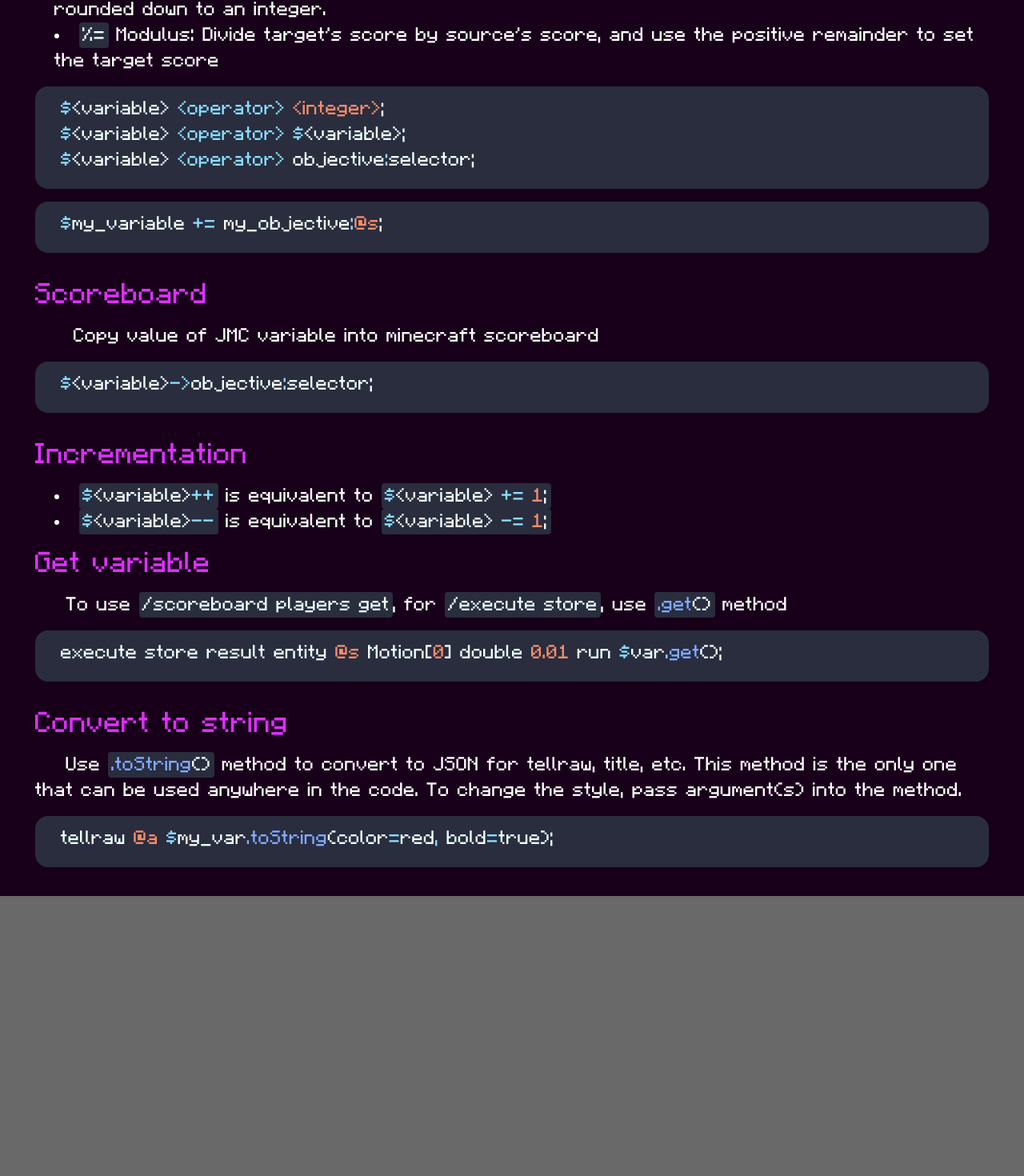
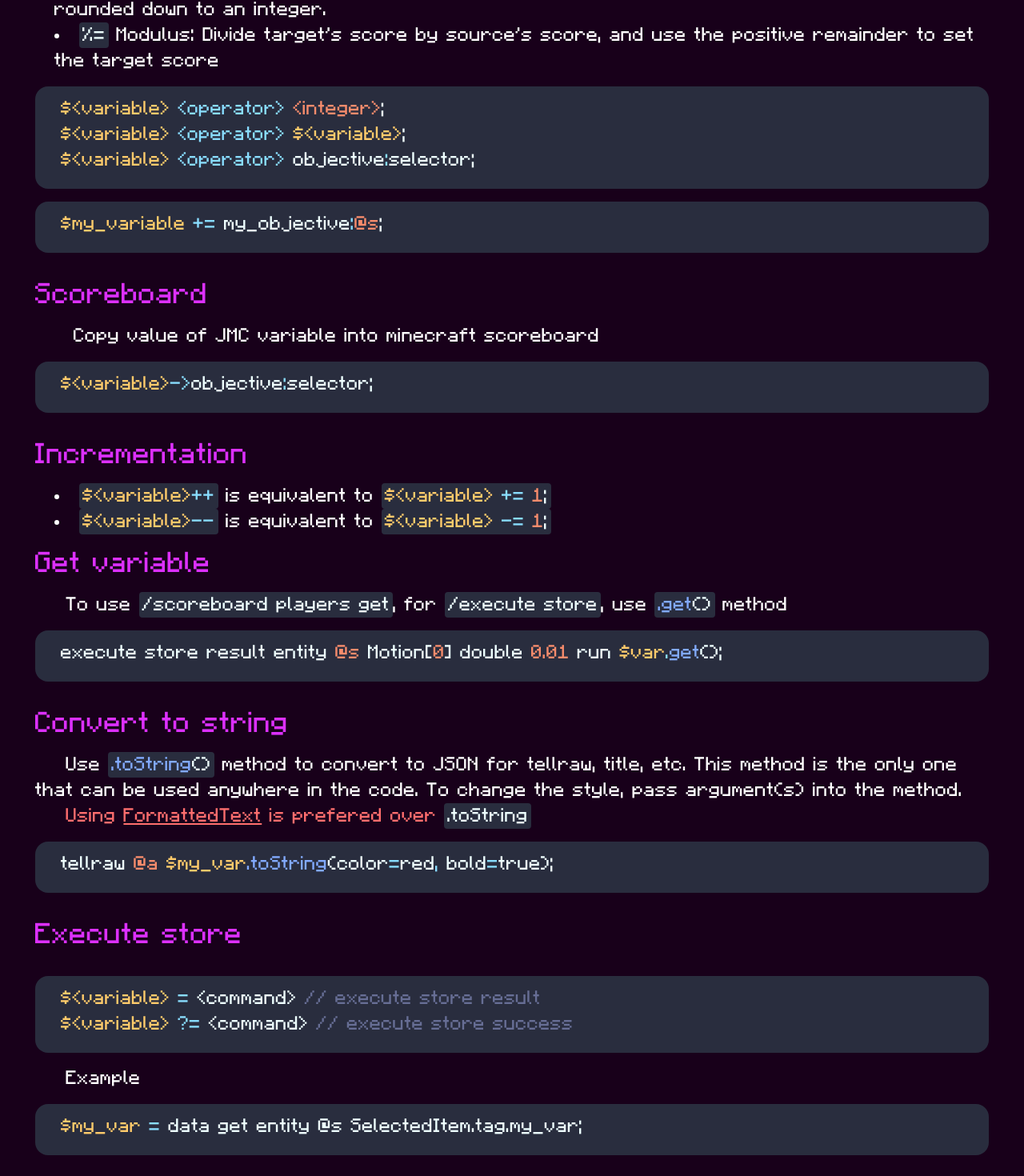
Before and after one commit to WingedSeal/jmc, a React (Create React App) app: page /#/documentation/variable in a window 1280 px wide. Shown: the part 840-2310 px from the top of the page at 80% size. Before the commit the page ends 1960 px from the top, so only its background shows below. Built offline with nearby package versions, Linux system fonts and the light colour scheme.

Commit message:
Update doc

```diff
--- a/src/components/CodeBlock/CodeBlock.css
+++ b/src/components/CodeBlock/CodeBlock.css
@@ -30,6 +30,10 @@
   color: #ffcb6b;
 }
 
+.color-variable {
+  color: #ffcb6b;
+}
+
 .color-error {
   color: #ff5370;
 }
--- a/src/components/CodeBlock/CodeBlock.scss
+++ b/src/components/CodeBlock/CodeBlock.scss
@@ -30,6 +30,10 @@
     color: #ffcb6b;
 }
 
+.color-variable {
+    color: #ffcb6b;
+}
+
 .color-error {
     color: #ff5370;
 }
--- a/src/components/CodeBlock/CodeBlock.tsx
+++ b/src/components/CodeBlock/CodeBlock.tsx
@@ -58,14 +58,24 @@ const getDefault = (param: Parameter) => {
     }
 
     let type;
-    if (param.type === "integer" || param.type === "float") {
-        type = "number";
-    } else if (param.type === "TargetSelector") {
-        type = "param";
-    } else if (param.type === "boolean") {
-        type = "operator";
-    } else {
-        type = param.type;
+    switch (param.type) {
+        case "integer":
+            type = "number";
+            break;
+        case "float":
+            type = "number";
+            break;
+        case "TargetSelector":
+            type = "param";
+            break;
+        case "boolean":
+            type = "operator";
+            break;
+        case "FormattedString":
+            type = "string";
+            break;
+        default:
+            type = param.type;
     }
 
     return <CodeText type={type}>{param.default}</CodeText>;
--- a/src/pages/BuiltInFunction/Features.tsx
+++ b/src/pages/BuiltInFunction/Features.tsx
@@ -19,7 +19,7 @@ const BuildinFeatures = [
             name="Player.onEvent"
             type="LoadOnly"
             params={[
-                { key: "criteria", type: "criteria" },
+                { key: "criteria", type: "Criteria" },
                 { key: "function", type: "Function" },
             ]}
         />
@@ -896,6 +896,86 @@ const BuildinFeatures = [
             params={[{ key: "name", type: "Keyword" }]}
         />
     </Feature>,
+    <Feature
+        id="advancement_grant"
+        summary="Advancement.grant()"
+        keywords="vanilla"
+    >
+        <p>Grant advancement, an alternative to vanilla syntax</p>
+        <p>
+            Available <code>type</code> are "everything", "from", "only",
+            "through", "until"
+        </p>
+        <Command
+            name="Advancement.grant"
+            type="JMCFunction"
+            params={[
+                { key: "target", type: "TargetSelector" },
+                { key: "type", type: "Keyword" },
+                { key: "advancement", type: "Keyword" },
+                { key: "namespace", type: "Keyword", default: '""' },
+            ]}
+        />
+    </Feature>,
+    <Feature
+        id="advancement_revoke"
+        summary="Advancement.revoke()"
+        keywords="vanilla"
+    >
+        <p>Revoke advancement, an alternative to vanilla syntax</p>
+        <p>
+            Available <code>type</code> are "everything", "from", "only",
+            "through", "until"
+        </p>
+        <Command
+            name="Advancement.revoke"
+            type="JMCFunction"
+            params={[
+                { key: "target", type: "TargetSelector" },
+                { key: "type", type: "Keyword" },
+                { key: "advancement", type: "Keyword" },
+                { key: "namespace", type: "Keyword", default: '""' },
+            ]}
+        />
+    </Feature>,
+    <Feature
+        id="scoreboard_add"
+        summary="Scoreboard.add()"
+        keywords="objective vanilla"
+    >
+        <p>Add scoreboard objective, an alternative to vanilla syntax</p>
+        <Command
+            name="Scoreboard.add"
+            type="JMCFunction"
+            params={[
+                { key: "objective", type: "Keyword" },
+                { key: "criteria", type: "Criteria", default: "dummy" },
+                { key: "displayName", type: "FormattedString", default: '""' },
+            ]}
+        />
+    </Feature>,
+    <Feature id="bossbar_add" summary="Bossbar.add()" keywords="vanilla">
+        <p>Add bossbar, an alternative to vanilla syntax</p>
+        <Command
+            name="Bossbar.add"
+            type="JMCFunction"
+            params={[
+                { key: "team", type: "Keyword" },
+                { key: "displayName", type: "FormattedString", default: '""' },
+            ]}
+        />
+    </Feature>,
+    <Feature id="team_add" summary="Team.add()" keywords="vanilla">
+        <p>Add team, an alternative to vanilla syntax</p>
+        <Command
+            name="Team.add"
+            type="JMCFunction"
+            params={[
+                { key: "id", type: "Keyword" },
+                { key: "name", type: "FormattedString", default: '""' },
+            ]}
+        />
+    </Feature>,
 ];
 
 export default BuildinFeatures;
--- a/src/pages/BuiltInFunction/HowTo.tsx
+++ b/src/pages/BuiltInFunction/HowTo.tsx
@@ -149,7 +149,7 @@ const howTo = (
             <CodeText type="operator">=</CodeText> my_objective{" "}
             <CodeText type="comment">{"//"} An existing objective</CodeText>
             <br />
-            <CodeText type="class">criteria</CodeText>{" "}
+            <CodeText type="class">Criteria</CodeText>{" "}
             <CodeText type="operator">=</CodeText> used.carrot_on_a_stick{" "}
             <CodeText type="comment">{"//"} An scoreboard criteria</CodeText>
             <br />
--- a/src/pages/Header/Header.tsx
+++ b/src/pages/Header/Header.tsx
@@ -29,12 +29,18 @@ const Header = () => {
                 <div className="text-white text-base md:text-2xl mt-4 max-w-full">
                     <p>
                         <Tab />
-                        Replace a keyword with another keyword
+                        Replace a keyword with other token(s). This process will
+                        happen before the compilation.
                     </p>
                     <CodeBlock>
-                        <CodeText type="operator">#define</CodeText> replacement
-                        original_keyword
+                        <CodeText type="operator">#define</CodeText> A B C
                     </CodeBlock>
+                    <p>
+                        <Tab />
+                        Means define <code>A</code> as <code>B C</code> and
+                        every keyword <code>A</code> in the <code>.jmc</code>{" "}
+                        will be replaced with <code>B C</code>.
+                    </p>
                     <p>
                         <Tab />
                         Example
@@ -51,6 +57,24 @@ const Header = () => {
                         say <CodeText type="string">"Run every tick"</CodeText>;
                         <br />
                         {"}"}
+                    </CodeBlock>
+                    <p>
+                        <Tab />
+                        You can also use macro factory to modify the token
+                        inside the other tokens dynamically.
+                    </p>
+                    <p>
+                        <Tab />
+                        Example
+                    </p>
+                    <CodeBlock>
+                        <CodeText type="operator">#define</CodeText> createObj (
+                        <CodeText type="param">x</CodeText>) scoreboard
+                        objectives add x dummy
+                    </CodeBlock>
+                    <CodeBlock>
+                        <CodeText type="function">createObj</CodeText>(
+                        <CodeText type="param">my_obj</CodeText>);
                     </CodeBlock>
                 </div>
                 <div className="text-primary-contrast text-xl md:text-4xl mt-3 md:mt-4">
--- a/src/pages/JsonFiles/JsonFiles.tsx
+++ b/src/pages/JsonFiles/JsonFiles.tsx
@@ -30,6 +30,16 @@ const JsonFiles = () => {
                         JSON content
                         <br />
                         {"}"}
+                    </CodeBlock>
+                    <CodeBlock>
+                        <CodeText type="keyword">new</CodeText>{" "}
+                        <CodeText type="class">file_type</CodeText>
+                        (folder_name.file_name) {"["}
+                        <br />
+                        <Tab />
+                        JSON content
+                        <br />
+                        {"]"};
                     </CodeBlock>
                     <p>Example:</p>
                     <CodeBlock>
--- a/src/pages/Variable/Variable.tsx
+++ b/src/pages/Variable/Variable.tsx
@@ -1,4 +1,5 @@
 import React from "react";
+import { Link } from "react-router-dom";
 import CodeBlock, { CodeText } from "../../components/CodeBlock";
 import { Tab } from "../../components/CodeBlock/CodeBlock";
 
@@ -27,14 +28,12 @@ const Variable = () => {
                         minecraft scoreboard works, you can assign a variable
                         without declaring it.
                         <CodeBlock>
-                            <CodeText type="operator">$</CodeText>
-                            {"<variable> "}
+                            <CodeText type="variable">{"$<variable>"}</CodeText>{" "}
                             <CodeText type="operator">=</CodeText>{" "}
                             <CodeText type="number">{"<integer>"}</CodeText>;
                         </CodeBlock>
                         <CodeBlock>
-                            <CodeText type="operator">$</CodeText>
-                            {"my_variable "}
+                            <CodeText type="variable">$my_variable</CodeText>{" "}
                             <CodeText type="operator">=</CodeText>{" "}
                             <CodeText type="number">5</CodeText>;
                         </CodeBlock>
@@ -78,27 +77,26 @@ const Variable = () => {
                         </li>
                     </ul>
                     <CodeBlock>
-                        <CodeText type="operator">$</CodeText>
-                        {"<variable> "}
+                        <CodeText type="variable">{"$<variable>"}</CodeText>{" "}
                         <CodeText type="operator">{"<operator>"}</CodeText>{" "}
                         <CodeText type="number">{"<integer>"}</CodeText>; <br />
-                        <CodeText type="operator">$</CodeText>
-                        {"<variable> "}
+                        <CodeText type="variable">
+                            {"$<variable>"}
+                        </CodeText>{" "}
                         <CodeText type="operator">{"<operator>"}</CodeText>{" "}
-                        <CodeText type="operator">$</CodeText>
-                        {"<variable>"};
+                        <CodeText type="variable">{"$<variable>"}</CodeText>;
                         <br />
-                        <CodeText type="operator">$</CodeText>
-                        {"<variable> "}
+                        <CodeText type="variable">
+                            {"$<variable>"}
+                        </CodeText>{" "}
                         <CodeText type="operator">{"<operator>"}</CodeText>{" "}
                         objective
                         <CodeText type="operator">:</CodeText>
                         selector;
                     </CodeBlock>
                     <CodeBlock>
-                        <CodeText type="operator">$</CodeText>
-                        my_variable <CodeText type="operator">+=</CodeText>{" "}
-                        my_objective
+                        <CodeText type="variable">$my_variable</CodeText>{" "}
+                        <CodeText type="operator">+=</CodeText> my_objective
                         <CodeText type="operator">:</CodeText>
                         <CodeText type="param">@s</CodeText>;
                     </CodeBlock>
@@ -112,8 +110,7 @@ const Variable = () => {
                         scoreboard
                     </p>
                     <CodeBlock>
-                        <CodeText type="operator">$</CodeText>
-                        {"<variable>"}
+                        <CodeText type="variable">{"$<variable>"}</CodeText>
                         <CodeText type="operator">{"->"}</CodeText>objective
                         <CodeText type="operator">:</CodeText>
                         selector;
@@ -126,28 +123,32 @@ const Variable = () => {
                     <ul className="ml-4 md:ml-6 list-disc list-inside">
                         <li>
                             <code>
-                                <CodeText type="operator">$</CodeText>
-                                {"<variable>"}
+                                <CodeText type="variable">
+                                    {"$<variable>"}
+                                </CodeText>
                                 <CodeText type="operator">++</CodeText>
                             </code>{" "}
                             is equivalent to{" "}
                             <code>
-                                <CodeText type="operator">$</CodeText>
-                                {"<variable> "}
+                                <CodeText type="variable">
+                                    {"$<variable>"}
+                                </CodeText>{" "}
                                 <CodeText type="operator">+=</CodeText>{" "}
                                 <CodeText type="number">1</CodeText>;
                             </code>
                         </li>
                         <li>
                             <code>
-                                <CodeText type="operator">$</CodeText>
-                                {"<variable>"}
+                                <CodeText type="variable">
+                                    {"$<variable>"}
+                                </CodeText>
                                 <CodeText type="operator">--</CodeText>
                             </code>{" "}
                             is equivalent to{" "}
                             <code>
-                                <CodeText type="operator">$</CodeText>
-                                {"<variable> "}
+                                <CodeText type="variable">
+                                    {"$<variable>"}
+                                </CodeText>{" "}
                                 <CodeText type="operator">-=</CodeText>{" "}
                                 <CodeText type="number">1</CodeText>;
                             </code>
@@ -172,7 +173,7 @@ const Variable = () => {
                         <CodeText type="param">@s</CodeText> Motion[
                         <CodeText type="number">0</CodeText>] double{" "}
                         <CodeText type="number">0.01</CodeText> run{" "}
-                        <CodeText type="operator">$</CodeText>var
+                        <CodeText type="variable">$var</CodeText>
                         <CodeText type="operator">.</CodeText>
                         <CodeText type="function">get</CodeText>();
                     </CodeBlock>
@@ -192,13 +193,50 @@ const Variable = () => {
                         code. To change the style, pass argument(s) into the
                         method.
                     </p>
+                    <p className="text-warning">
+                        <Tab />
+                        Using{" "}
+                        <Link to="/documentation/built-in-function">
+                            FormattedText
+                        </Link>{" "}
+                        is prefered over <code>.toString</code>
+                    </p>
                     <CodeBlock>
                         tellraw <CodeText type="param">@a</CodeText>{" "}
-                        <CodeText type="operator">$</CodeText>my_var
+                        <CodeText type="variable">$my_var</CodeText>
                         <CodeText type="function">.toString</CodeText>
                         (color<CodeText type="operator">=</CodeText>
                         red<CodeText type="operator">,</CodeText> bold
                         <CodeText type="operator">=</CodeText>true);
+                    </CodeBlock>
+                </div>
+                <div className="text-secondary-contrast text-xl md:text-4xl mt-3 md:mt-4">
+                    Execute store
+                </div>
+                <div className="text-white text-base md:text-2xl mt-4 max-w-full">
+                    <CodeBlock>
+                        <CodeText type="variable">{"$<variable>"}</CodeText>{" "}
+                        <CodeText type="operator">=</CodeText> {"<command>"}{" "}
+                        <CodeText type="comment">
+                            // execute store result
+                        </CodeText>
+                        <br />
+                        <CodeText type="variable">
+                            {"$<variable>"}
+                        </CodeText>{" "}
+                        <CodeText type="operator">?=</CodeText> {"<command>"}{" "}
+                        <CodeText type="comment">
+                            // execute store success
+                        </CodeText>
+                    </CodeBlock>
+                    <p>
+                        <Tab />
+                        Example
+                    </p>
+                    <CodeBlock>
+                        <CodeText type="variable">$my_var</CodeText>{" "}
+                        <CodeText type="operator">=</CodeText> data get entity
+                        @s SelectedItem.tag.my_var;
                     </CodeBlock>
                 </div>
             </section>
```
Also changed, not shown: 1 other file (tests, documents, lock files or other folders).
